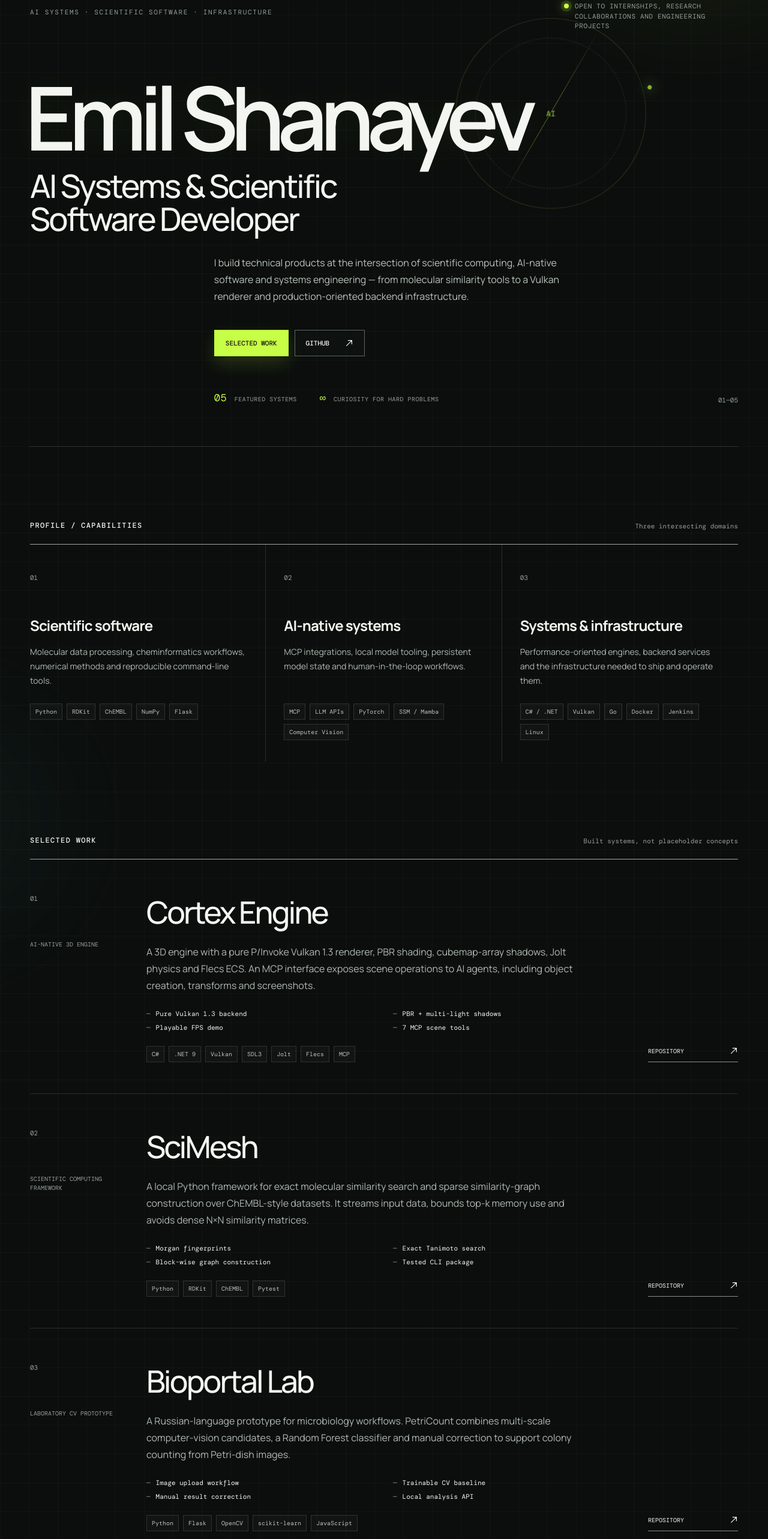
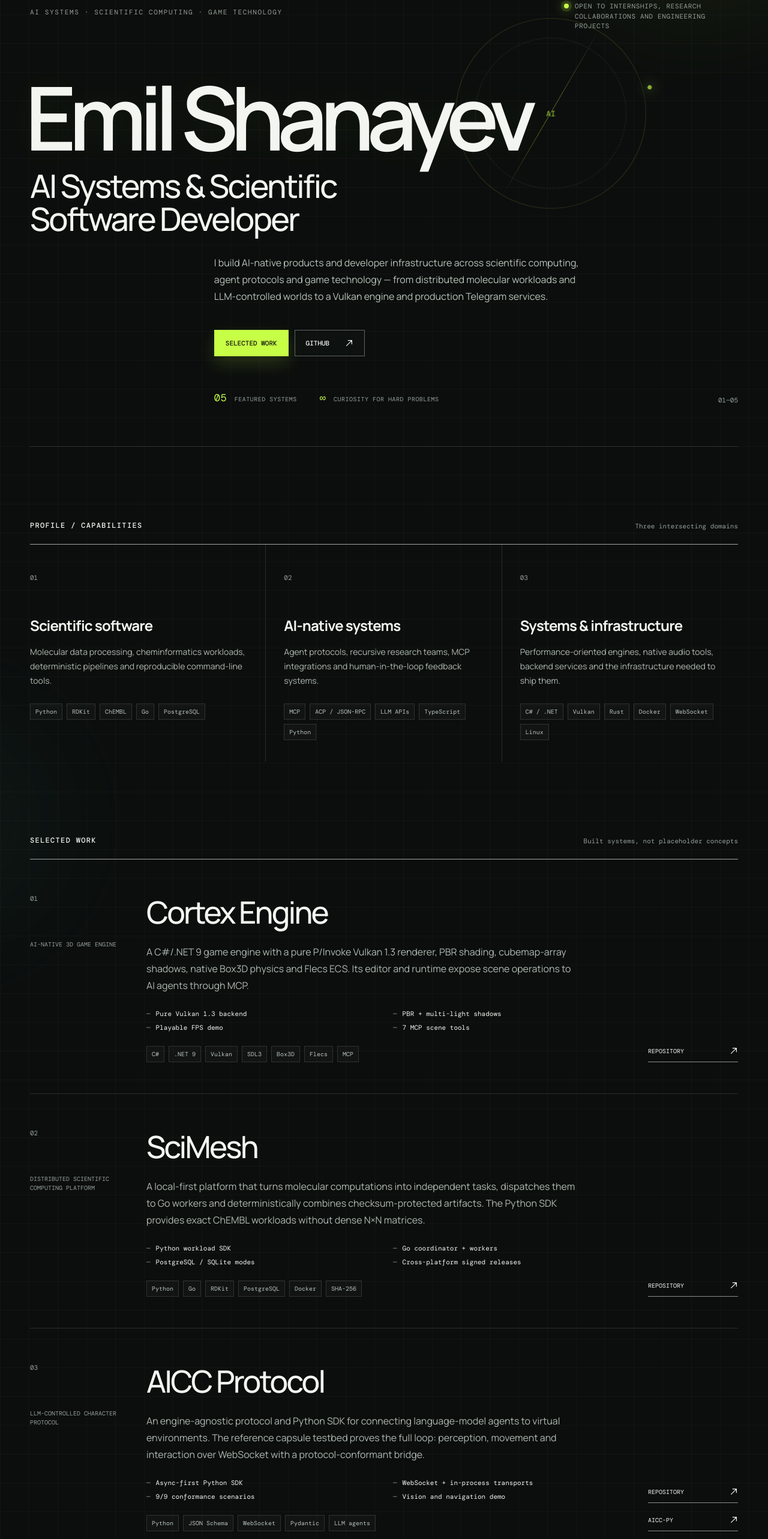
Before and after one commit to emil28092005/Emil_Shanayev_Resume, a Next.js app: page / in a window 1280 px wide. Shown: the part 168-2734 px from the top of the page at 60% size. Built offline with nearby package versions, Linux system fonts and the light colour scheme; a web font is replaced by a local one.

Commit message:
Refresh portfolio with latest AI projects

```diff
--- a/app/page.tsx
+++ b/app/page.tsx
@@ -76,7 +76,7 @@ export default function Home() {
               <div className="project-links">
                 <a href={project.href} target="_blank" rel="noreferrer">Repository <ArrowIcon /></a>
                 {'secondaryHref' in project && project.secondaryHref && (
-                  <a href={project.secondaryHref} target="_blank" rel="noreferrer">memwalk <ArrowIcon /></a>
+                  <a href={project.secondaryHref} target="_blank" rel="noreferrer">{'secondaryLabel' in project ? project.secondaryLabel : 'Related project'} <ArrowIcon /></a>
                 )}
               </div>
             </article>
--- a/data/resume.ts
+++ b/data/resume.ts
@@ -1,8 +1,8 @@
 export const resume = {
   name: 'Emil Shanayev',
-  eyebrow: 'AI systems · scientific software · infrastructure',
+  eyebrow: 'AI systems · scientific computing · game technology',
   role: 'AI Systems & Scientific Software Developer',
-  bio: 'I build technical products at the intersection of scientific computing, AI-native software and systems engineering — from molecular similarity tools to a Vulkan renderer and production-oriented backend infrastructure.',
+  bio: 'I build AI-native products and developer infrastructure across scientific computing, agent protocols and game technology — from distributed molecular workloads and LLM-controlled worlds to a Vulkan engine and production Telegram services.',
   location: 'Russia',
   availability: 'Open to internships, research collaborations and engineering projects',
   contacts: [
@@ -15,75 +15,77 @@ export const resume = {
     {
       index: '01',
       title: 'Scientific software',
-      text: 'Molecular data processing, cheminformatics workflows, numerical methods and reproducible command-line tools.',
-      stack: ['Python', 'RDKit', 'ChEMBL', 'NumPy', 'Flask'],
+      text: 'Molecular data processing, cheminformatics workloads, deterministic pipelines and reproducible command-line tools.',
+      stack: ['Python', 'RDKit', 'ChEMBL', 'Go', 'PostgreSQL'],
     },
     {
       index: '02',
       title: 'AI-native systems',
-      text: 'MCP integrations, local model tooling, persistent model state and human-in-the-loop workflows.',
-      stack: ['MCP', 'LLM APIs', 'PyTorch', 'SSM / Mamba', 'Computer Vision'],
+      text: 'Agent protocols, recursive research teams, MCP integrations and human-in-the-loop feedback systems.',
+      stack: ['MCP', 'ACP / JSON-RPC', 'LLM APIs', 'TypeScript', 'Python'],
     },
     {
       index: '03',
       title: 'Systems & infrastructure',
-      text: 'Performance-oriented engines, backend services and the infrastructure needed to ship and operate them.',
-      stack: ['C# / .NET', 'Vulkan', 'Go', 'Docker', 'Jenkins', 'Linux'],
+      text: 'Performance-oriented engines, native audio tools, backend services and the infrastructure needed to ship them.',
+      stack: ['C# / .NET', 'Vulkan', 'Rust', 'Docker', 'WebSocket', 'Linux'],
     },
   ],
   projects: [
     {
       number: '01',
       name: 'Cortex Engine',
-      kind: 'AI-native 3D engine',
-      description: 'A 3D engine with a pure P/Invoke Vulkan 1.3 renderer, PBR shading, cubemap-array shadows, Jolt physics and Flecs ECS. An MCP interface exposes scene operations to AI agents, including object creation, transforms and screenshots.',
+      kind: 'AI-native 3D game engine',
+      description: 'A C#/.NET 9 game engine with a pure P/Invoke Vulkan 1.3 renderer, PBR shading, cubemap-array shadows, native Box3D physics and Flecs ECS. Its editor and runtime expose scene operations to AI agents through MCP.',
       highlights: ['Pure Vulkan 1.3 backend', 'PBR + multi-light shadows', 'Playable FPS demo', '7 MCP scene tools'],
-      tech: ['C#', '.NET 9', 'Vulkan', 'SDL3', 'Jolt', 'Flecs', 'MCP'],
+      tech: ['C#', '.NET 9', 'Vulkan', 'SDL3', 'Box3D', 'Flecs', 'MCP'],
       href: 'https://github.com/emil28092005/Cortex_Engine',
     },
     {
       number: '02',
       name: 'SciMesh',
-      kind: 'Scientific computing framework',
-      description: 'A local Python framework for exact molecular similarity search and sparse similarity-graph construction over ChEMBL-style datasets. It streams input data, bounds top-k memory use and avoids dense N×N similarity matrices.',
-      highlights: ['Morgan fingerprints', 'Exact Tanimoto search', 'Block-wise graph construction', 'Tested CLI package'],
-      tech: ['Python', 'RDKit', 'ChEMBL', 'Pytest'],
+      kind: 'Distributed scientific computing platform',
+      description: 'A local-first platform that turns molecular computations into independent tasks, dispatches them to Go workers and deterministically combines checksum-protected artifacts. The Python SDK provides exact ChEMBL workloads without dense N×N matrices.',
+      highlights: ['Python workload SDK', 'Go coordinator + workers', 'PostgreSQL / SQLite modes', 'Cross-platform signed releases'],
+      tech: ['Python', 'Go', 'RDKit', 'PostgreSQL', 'Docker', 'SHA-256'],
       href: 'https://github.com/emil28092005/SciMesh',
     },
     {
       number: '03',
-      name: 'Bioportal Lab',
-      kind: 'Laboratory CV prototype',
-      description: 'A Russian-language prototype for microbiology workflows. PetriCount combines multi-scale computer-vision candidates, a Random Forest classifier and manual correction to support colony counting from Petri-dish images.',
-      highlights: ['Image upload workflow', 'Trainable CV baseline', 'Manual result correction', 'Local analysis API'],
-      tech: ['Python', 'Flask', 'OpenCV', 'scikit-learn', 'JavaScript'],
-      href: 'https://github.com/emil28092005/Bioportal-lab',
+      name: 'AICC Protocol',
+      kind: 'LLM-controlled character protocol',
+      description: 'An engine-agnostic protocol and Python SDK for connecting language-model agents to virtual environments. The reference capsule testbed proves the full loop: perception, movement and interaction over WebSocket with a protocol-conformant bridge.',
+      highlights: ['Async-first Python SDK', 'WebSocket + in-process transports', '9/9 conformance scenarios', 'Vision and navigation demo'],
+      tech: ['Python', 'JSON Schema', 'WebSocket', 'Pydantic', 'LLM agents'],
+      href: 'https://github.com/emil28092005/AICC-Protocol',
+      secondaryHref: 'https://github.com/emil28092005/aicc-py',
+      secondaryLabel: 'aicc-py',
     },
     {
       number: '04',
-      name: 'Shagram',
-      kind: 'Backend & DevOps system',
-      description: 'A real-time WebSocket chat used as an end-to-end infrastructure project: JWT authentication, SQLite persistence, containerized delivery, TLS termination and a Jenkins pipeline connected to a private Harbor registry.',
-      highlights: ['WebSocket rooms', 'JWT + origin validation', 'Multi-stage containers', 'Automated CI/CD on VPS'],
-      tech: ['Go', 'Gin', 'WebSocket', 'Docker', 'Nginx', 'Jenkins', 'Harbor'],
-      href: 'https://github.com/emil28092005/shagram',
+      name: 'Hypothesis Machine',
+      kind: 'Recursive research-agent extension',
+      description: 'A TypeScript extension for the Pi Coding Agent that turns one interactive session into a persistent, recursive research team. It combines parallel agents, recoverable trees, full-text research memory and isolated Docker experiments with independent review.',
+      highlights: ['Recursive / parallel agents', 'Persistent tree recovery', 'SQLite FTS research memory', 'Sandboxed experiment runner'],
+      tech: ['TypeScript', 'Node.js 22', 'SQLite', 'Docker', 'Pi Agent'],
+      href: 'https://github.com/emil28092005/hypothesis-machine',
     },
     {
       number: '05',
-      name: 'Memba + memwalk',
-      kind: 'Experimental model memory',
-      description: 'An experimental stack for saving and restoring persistent state in SSM-based language models. memwalk builds on memba to digest codebases once, cache model state and answer later questions without repeatedly ingesting the same repository.',
-      highlights: ['Portable state snapshots', 'C and Python APIs', 'Manifest-based cache invalidation', 'MCP server for codebase queries'],
-      tech: ['C++', 'Python', 'CMake', 'llama.cpp', 'Mamba / SSM', 'MCP'],
-      href: 'https://github.com/emil28092005/Memba',
-      secondaryHref: 'https://github.com/emil28092005/memwalk',
+      name: 'Bibi Bot',
+      kind: 'Self-hosted Telegram AI assistant',
+      description: 'A production-oriented Telegram assistant for private groups: one-way HLS game streaming in a Mini App, DeepSeek-backed chat, repository-grounded answers, scoped SQLite memory and PostgreSQL-backed team context.',
+      highlights: ['Telegram Mini App + HLS', 'Repository research with partial clones', 'Scoped memory and privacy controls', 'Docker Compose deployment'],
+      tech: ['Python', 'FastAPI', 'Telegram', 'DeepSeek', 'PostgreSQL', 'Docker'],
+      href: 'https://github.com/emil28092005/bibi_bot',
     },
   ],
   tools: [
-    { name: 'Soundgen', note: 'Rust-based 8-bit sound synthesis and feedback tooling', href: 'https://github.com/emil28092005/Soundgen' },
-    { name: 'KimiFleet', note: 'Visible multi-agent orchestrator over ACP and MCP', href: 'https://github.com/emil28092005/KimiFleet' },
-    { name: 'Imagen', note: 'Local text-to-sprite MCP pipeline with rating workflow', href: 'https://github.com/emil28092005/Imagen' },
-    { name: 'MoME', note: 'Sparse-gated personal memory plugin for Hermes Agent', href: 'https://github.com/emil28092005/hermes-plugin-mome' },
+    { name: 'Soundgen', note: 'Rust 8-bit synthesis, MCP generation and human-feedback training loop', href: 'https://github.com/emil28092005/Soundgen' },
+    { name: 'KimiFleet', note: 'Visible multi-agent orchestrator over ACP with live dashboard and handoffs', href: 'https://github.com/emil28092005/KimiFleet' },
+    { name: 'Imagen', note: 'MCP pixel-art generator with transparent backgrounds and rated references', href: 'https://github.com/emil28092005/Imagen' },
+    { name: 'Fractalier', note: 'Procedural fractal evolution game with selection, crossover and mutation', href: 'https://github.com/emil28092005/Fractalier' },
+    { name: 'MoME', note: 'Sparse-gated personal memory plugin with an online-learning router', href: 'https://github.com/emil28092005/hermes-plugin-mome' },
   ],
   education: [
     {
```
